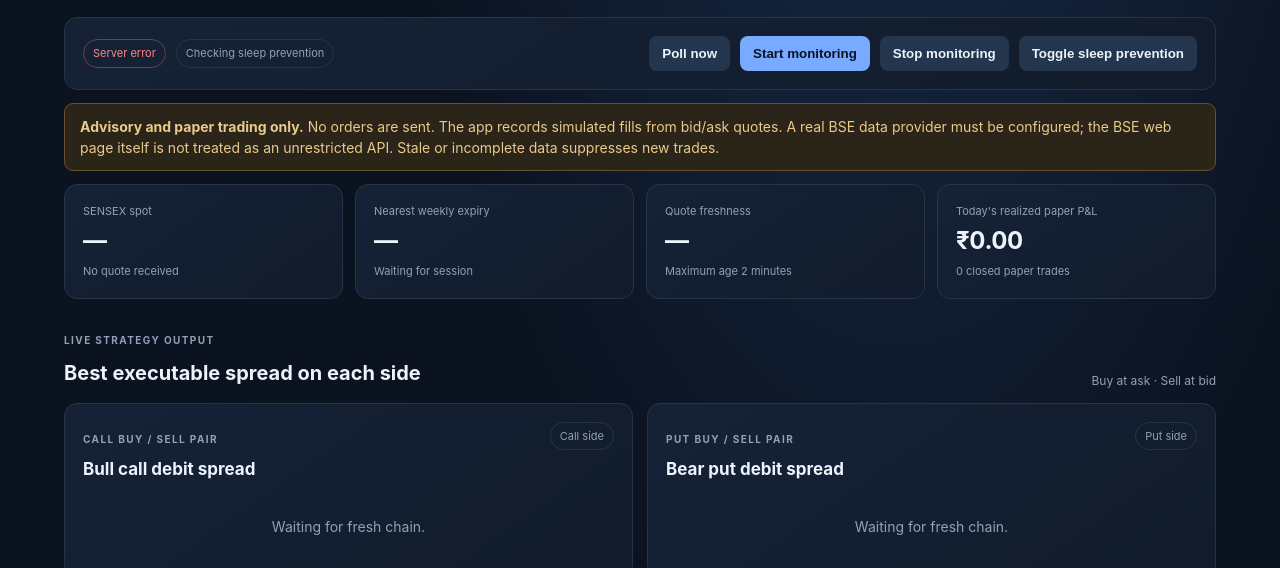
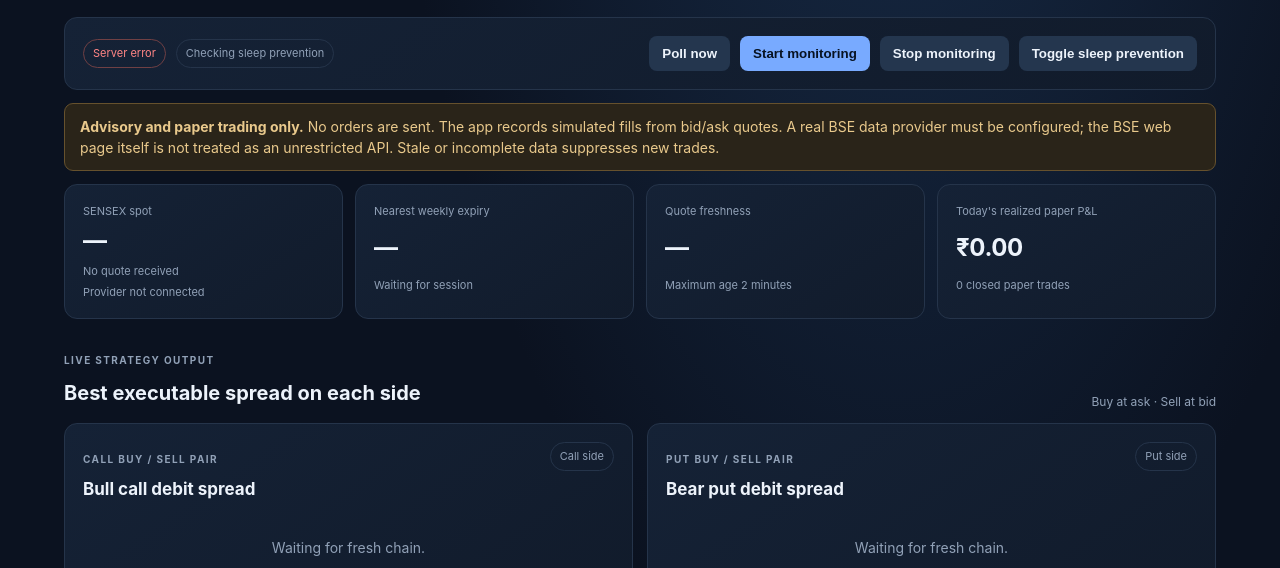
Before and after one commit to sourabhJainR/FnOPredictor, a website: page public/index.html in a window 1280 px wide. Shown: the part 232-800 px from the top of the page. Drawn offline with Linux system fonts and the light colour scheme; no server answers.

Commit message:
Show provider and timestamp provenance on the dashboard

```diff
--- a/public/index.html
+++ b/public/index.html
@@ -12,7 +12,7 @@
 <section class="toolbar panel"><div class="status-group"><span id="providerState" class="pill bad">Checking provider</span><span id="powerState" class="pill muted">Checking sleep prevention</span></div><div class="actions"><button id="refreshNow" class="secondary">Poll now</button><button id="start" class="primary">Start monitoring</button><button id="stop" class="secondary">Stop monitoring</button><button id="powerToggle" class="secondary">Toggle sleep prevention</button></div></section>
 <div class="notice"><strong>Advisory and paper trading only.</strong> No orders are sent. The app records simulated fills from bid/ask quotes. A real BSE data provider must be configured; the BSE web page itself is not treated as an unrestricted API. Stale or incomplete data suppresses new trades. <span id="providerMessage"></span></div>
 <section class="metrics">
-<article class="metric panel"><span>SENSEX spot</span><strong id="spot">—</strong><small id="lastUpdate">No quote received</small></article>
+<article class="metric panel"><span>SENSEX spot</span><strong id="spot">—</strong><small id="lastUpdate">No quote received</small><small id="sourceInfo">Provider not connected</small></article>
 <article class="metric panel"><span>Nearest weekly expiry</span><strong id="expiry">—</strong><small id="marketState">Waiting for session</small></article>
 <article class="metric panel"><span>Quote freshness</span><strong id="freshness">—</strong><small>Maximum age 2 minutes</small></article>
 <article class="metric panel"><span>Today's realized paper P&amp;L</span><strong id="dailyPnl">₹0.00</strong><small><span id="tradeCount">0</span> closed paper trades</small></article>
```
